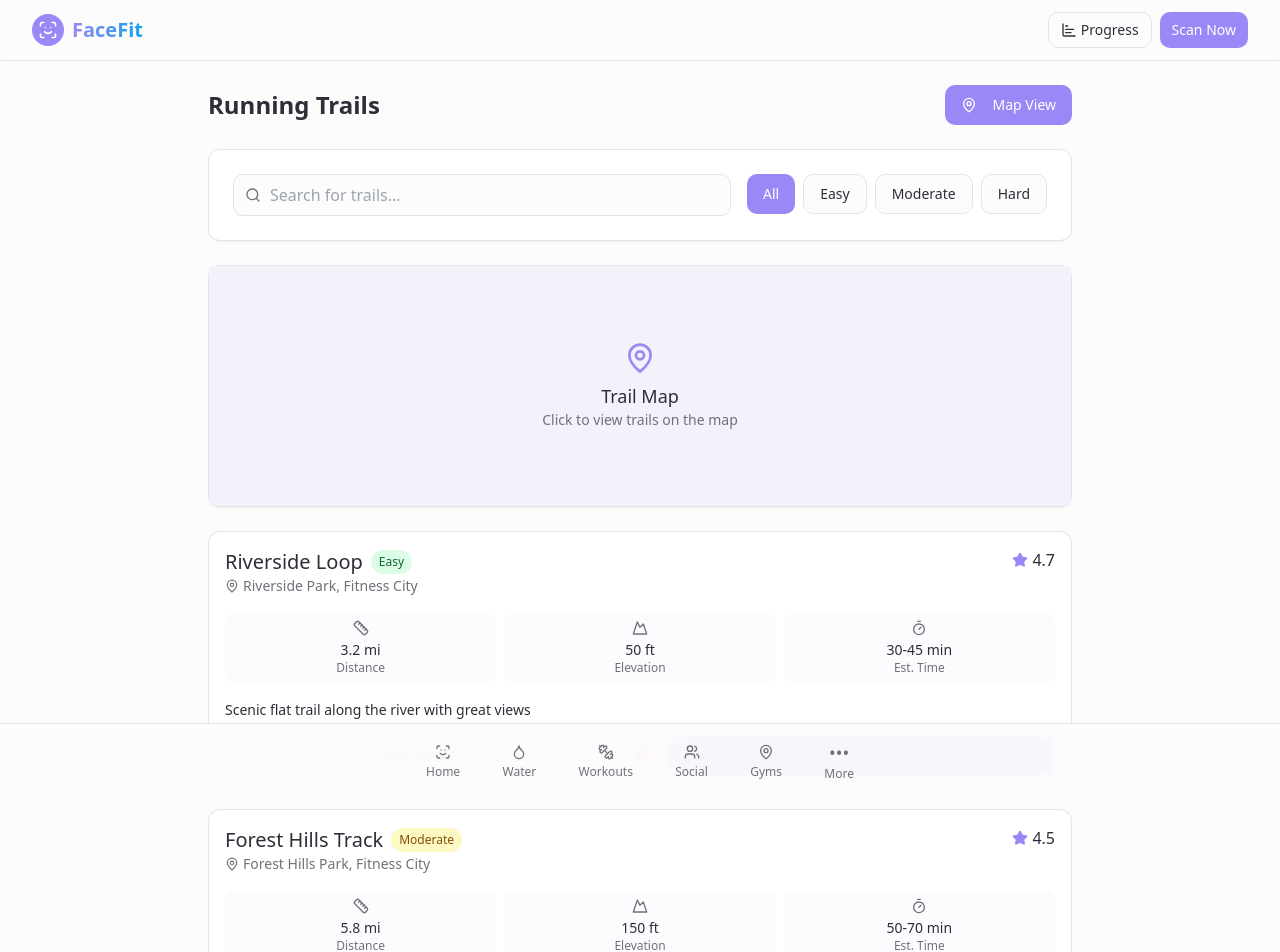
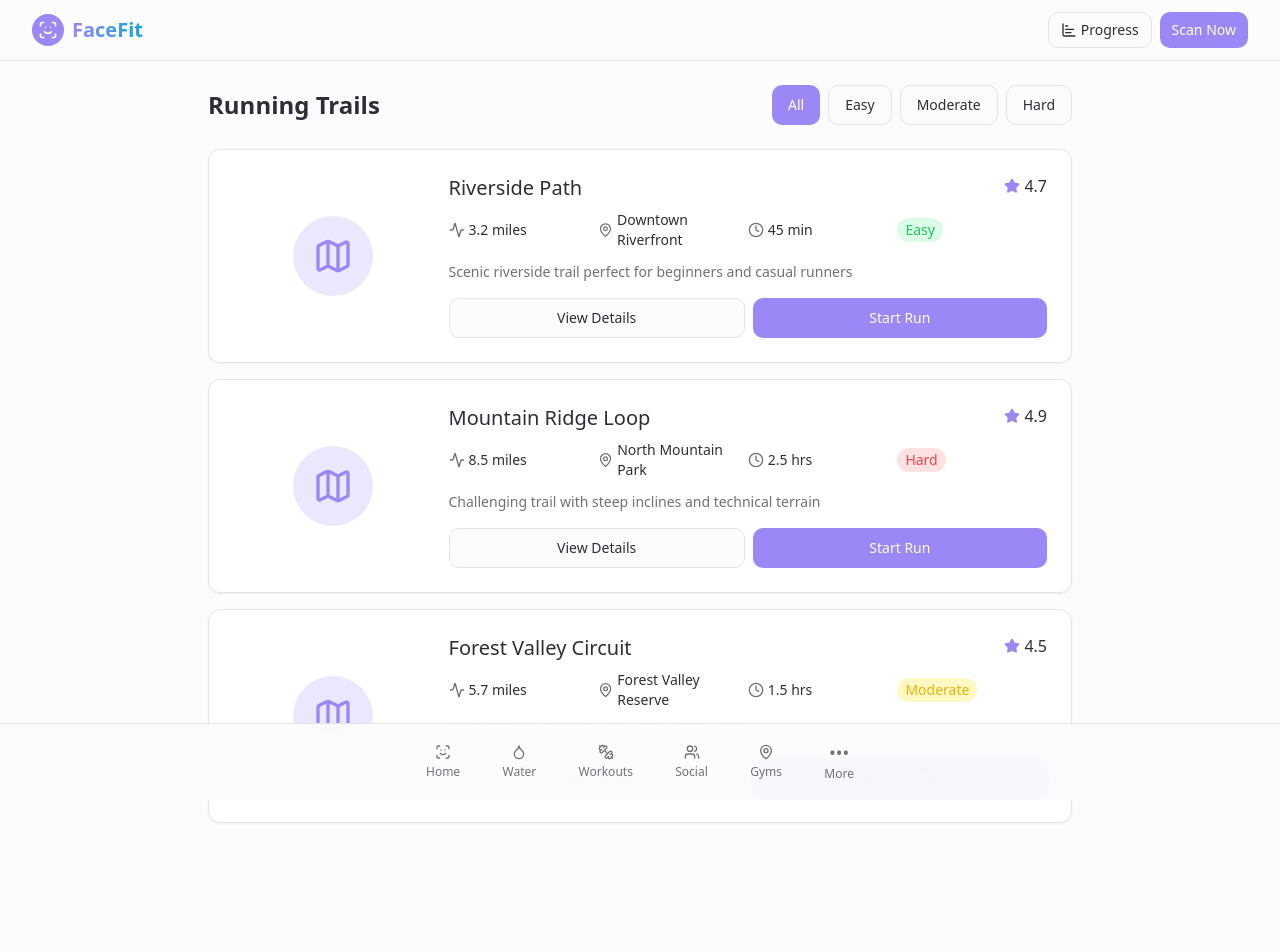
Before and after one commit to Matt-Aurora-Ventures/facial-focus-fitness-flow, a React (Vite) app: page /running-trails in a window 1280 px wide. Shown: the top 952 px of the page. After the commit the page ends 927 px from the top, so only its background shows below. Built offline with nearby package versions, Linux system fonts and the light colour scheme.

Commit message:
Refactor: Continue with previous changes

```diff
--- a/src/components/RunningTrails.tsx
+++ b/src/components/RunningTrails.tsx
@@ -1,63 +1,62 @@
 
 import React, { useState } from 'react';
-import { Card, CardContent, CardHeader, CardTitle } from "@/components/ui/card";
+import { Card, CardContent } from "@/components/ui/card";
 import { Button } from "@/components/ui/button";
-import { MapPin, Search, Filter, Mountain, Timer, Ruler, Star, Heart } from "lucide-react";
+import { Map, MapPin, Clock, Activity, Star } from "lucide-react";
 
 const RunningTrails: React.FC = () => {
-  const [searchQuery, setSearchQuery] = useState('');
-  const [difficulty, setDifficulty] = useState<'all' | 'easy' | 'moderate' | 'hard'>('all');
+  const [selectedDifficulty, setSelectedDifficulty] = useState<string>('all');
 
-  // Mock data for trails
   const trails = [
     {
       id: 1,
-      name: "Riverside Loop",
+      name: "Riverside Path",
       difficulty: "easy",
+      distance: "3.2 miles",
+      elevation: "50 ft",
       rating: 4.7,
-      distance: 3.2,
-      elevation: 50,
-      time: "30-45 min",
-      location: "Riverside Park, Fitness City",
-      description: "Scenic flat trail along the river with great views",
-      favorite: true
+      location: "Downtown Riverfront",
+      estimatedTime: "45 min",
+      description: "Scenic riverside trail perfect for beginners and casual runners"
     },
     {
       id: 2,
-      name: "Forest Hills Track",
-      difficulty: "moderate",
-      rating: 4.5,
-      distance: 5.8,
-      elevation: 150,
-      time: "50-70 min",
-      location: "Forest Hills Park, Fitness City",
-      description: "Beautiful wooded trail with moderate hills",
-      favorite: false
+      name: "Mountain Ridge Loop",
+      difficulty: "hard",
+      distance: "8.5 miles",
+      elevation: "1,200 ft",
+      rating: 4.9,
+      location: "North Mountain Park",
+      estimatedTime: "2.5 hrs",
+      description: "Challenging trail with steep inclines and technical terrain"
     },
     {
       id: 3,
-      name: "Mountain Summit Route",
-      difficulty: "hard",
-      rating: 4.9,
-      distance: 8.5,
-      elevation: 350,
-      time: "90-120 min",
-      location: "Mountain View Park, Fitness City",
-      description: "Challenging trail with steep climbs and amazing views from the summit",
-      favorite: false
-    },
+      name: "Forest Valley Circuit",
+      difficulty: "moderate",
+      distance: "5.7 miles",
+      elevation: "400 ft",
+      rating: 4.5,
+      location: "Forest Valley Reserve",
+      estimatedTime: "1.5 hrs",
+      description: "Mixed terrain trail through scenic forest paths"
+    }
   ];
 
-  const filteredTrails = difficulty === 'all'
+  const filteredTrails = selectedDifficulty === 'all'
     ? trails
-    : trails.filter(trail => trail.difficulty === difficulty);
+    : trails.filter(trail => trail.difficulty === selectedDifficulty);
 
   const getDifficultyColor = (difficulty: string) => {
     switch(difficulty) {
-      case 'easy': return 'bg-green-100 text-green-800';
-      case 'moderate': return 'bg-yellow-100 text-yellow-800';
-      case 'hard': return 'bg-red-100 text-red-800';
-      default: return 'bg-gray-100 text-gray-800';
+      case 'easy':
+        return 'text-green-500 bg-green-100';
+      case 'moderate':
+        return 'text-yellow-500 bg-yellow-100';
+      case 'hard':
+        return 'text-red-500 bg-red-100';
+      default:
+        return 'text-gray-500 bg-gray-100';
     }
   };
 
@@ -65,128 +64,83 @@ const RunningTrails: React.FC = () => {
     <div className="container max-w-4xl mx-auto px-4 py-6 mb-20">
       <div className="flex justify-between items-center mb-6">
         <h2 className="text-2xl font-semibold">Running Trails</h2>
-        <Button className="bg-facefit-purple hover:bg-facefit-purple/90">
-          <MapPin className="h-4 w-4 mr-2" />
-          Map View
-        </Button>
-      </div>
-
-      {/* Search and Filters */}
-      <Card className="mb-6">
-        <CardContent className="pt-6">
-          <div className="flex flex-col sm:flex-row gap-4">
-            <div className="relative flex-1">
-              <Search className="absolute left-3 top-1/2 transform -translate-y-1/2 h-4 w-4 text-muted-foreground" />
-              <input
-                type="text"
-                placeholder="Search for trails..."
-                className="w-full pl-9 pr-4 py-2 rounded-md border border-input bg-background"
-                value={searchQuery}
-                onChange={(e) => setSearchQuery(e.target.value)}
-              />
-            </div>
         <div className="flex gap-2">
           <Button
-                variant={difficulty === 'all' ? 'default' : 'outline'}
-                className={difficulty === 'all' ? 'bg-facefit-purple' : ''}
-                onClick={() => setDifficulty('all')}
+            variant={selectedDifficulty === 'all' ? 'default' : 'outline'}
+            className={selectedDifficulty === 'all' ? 'bg-facefit-purple' : ''}
+            onClick={() => setSelectedDifficulty('all')}
           >
             All
           </Button>
           <Button
-                variant={difficulty === 'easy' ? 'default' : 'outline'}
-                className={difficulty === 'easy' ? 'bg-green-600' : ''}
-                onClick={() => setDifficulty('easy')}
+            variant={selectedDifficulty === 'easy' ? 'default' : 'outline'}
+            className={selectedDifficulty === 'easy' ? 'bg-facefit-purple' : ''}
+            onClick={() => setSelectedDifficulty('easy')}
           >
             Easy
           </Button>
           <Button
-                variant={difficulty === 'moderate' ? 'default' : 'outline'}
-                className={difficulty === 'moderate' ? 'bg-yellow-600' : ''}
-                onClick={() => setDifficulty('moderate')}
+            variant={selectedDifficulty === 'moderate' ? 'default' : 'outline'}
+            className={selectedDifficulty === 'moderate' ? 'bg-facefit-purple' : ''}
+            onClick={() => setSelectedDifficulty('moderate')}
           >
             Moderate
           </Button>
           <Button
-                variant={difficulty === 'hard' ? 'default' : 'outline'}
-                className={difficulty === 'hard' ? 'bg-red-600' : ''}
-                onClick={() => setDifficulty('hard')}
+            variant={selectedDifficulty === 'hard' ? 'default' : 'outline'}
+            className={selectedDifficulty === 'hard' ? 'bg-facefit-purple' : ''}
+            onClick={() => setSelectedDifficulty('hard')}
           >
             Hard
           </Button>
         </div>
       </div>
-        </CardContent>
-      </Card>
 
-      {/* Trail Map Placeholder */}
-      <Card className="mb-6">
-        <CardContent className="p-0">
-          <div className="h-60 bg-accent flex items-center justify-center">
-            <div className="text-center">
-              <MapPin className="h-8 w-8 mx-auto mb-2 text-facefit-purple" />
-              <p className="text-lg font-medium">Trail Map</p>
-              <p className="text-sm text-muted-foreground">Click to view trails on the map</p>
+      <div className="space-y-4">
+        {filteredTrails.map((trail) => (
+          <Card key={trail.id} className="overflow-hidden">
+            <CardContent className="p-6">
+              <div className="flex flex-col sm:flex-row gap-4">
+                <div className="sm:w-1/4 flex items-center justify-center">
+                  <div className="w-20 h-20 rounded-full bg-facefit-purple/20 flex items-center justify-center">
+                    <Map className="h-10 w-10 text-facefit-purple" />
                   </div>
                 </div>
-        </CardContent>
-      </Card>
-
-      {/* Trail Listings */}
-      <div className="space-y-4">
-        {filteredTrails.map((trail) => (
-          <Card key={trail.id}>
-            <div className="p-4">
+                <div className="sm:w-3/4">
                   <div className="flex justify-between items-start mb-2">
-                <div>
-                  <div className="flex items-center gap-2">
                     <h3 className="text-xl font-medium">{trail.name}</h3>
-                    <span className={`inline-flex items-center px-2 py-1 rounded-full text-xs font-medium ${getDifficultyColor(trail.difficulty)}`}>
-                      {trail.difficulty.charAt(0).toUpperCase() + trail.difficulty.slice(1)}
-                    </span>
-                  </div>
-                  <div className="flex items-center gap-1 text-sm text-muted-foreground">
-                    <MapPin className="h-3.5 w-3.5" />
-                    <span>{trail.location}</span>
-                  </div>
-                </div>
                     <div className="flex items-center">
                       <Star className="h-4 w-4 fill-facefit-purple text-facefit-purple mr-1" />
                       <span>{trail.rating}</span>
                     </div>
                   </div>
-
-              <div className="grid grid-cols-3 gap-2 my-4">
-                <div className="flex flex-col items-center p-2 bg-accent/30 rounded-md">
-                  <Ruler className="h-4 w-4 mb-1 text-muted-foreground" />
-                  <span className="text-sm font-medium">{trail.distance} mi</span>
-                  <span className="text-xs text-muted-foreground">Distance</span>
+                  <div className="grid grid-cols-2 sm:grid-cols-4 gap-y-2 mb-3">
+                    <div className="flex items-center gap-1">
+                      <Activity className="h-4 w-4 text-muted-foreground" />
+                      <span className="text-sm">{trail.distance}</span>
                     </div>
-                <div className="flex flex-col items-center p-2 bg-accent/30 rounded-md">
-                  <Mountain className="h-4 w-4 mb-1 text-muted-foreground" />
-                  <span className="text-sm font-medium">{trail.elevation} ft</span>
-                  <span className="text-xs text-muted-foreground">Elevation</span>
+                    <div className="flex items-center gap-1">
+                      <MapPin className="h-4 w-4 text-muted-foreground" />
+                      <span className="text-sm">{trail.location}</span>
                     </div>
-                <div className="flex flex-col items-center p-2 bg-accent/30 rounded-md">
-                  <Timer className="h-4 w-4 mb-1 text-muted-foreground" />
-                  <span className="text-sm font-medium">{trail.time}</span>
-                  <span className="text-xs text-muted-foreground">Est. Time</span>
+                    <div className="flex items-center gap-1">
+                      <Clock className="h-4 w-4 text-muted-foreground" />
+                      <span className="text-sm">{trail.estimatedTime}</span>
+                    </div>
+                    <div className="flex items-center">
+                      <span className={`text-sm px-2 py-0.5 rounded-full capitalize ${getDifficultyColor(trail.difficulty)}`}>
+                        {trail.difficulty}
+                      </span>
                     </div>
                   </div>
-
-              <p className="text-sm mb-4">{trail.description}</p>
-
+                  <p className="text-sm text-muted-foreground mb-4">{trail.description}</p>
                   <div className="flex gap-2">
                     <Button variant="outline" className="flex-1">View Details</Button>
-                <Button
-                  variant="outline"
-                  className={`w-10 ${trail.favorite ? 'text-red-500' : ''}`}
-                >
-                  <Heart className={`h-4 w-4 ${trail.favorite ? 'fill-red-500' : ''}`} />
-                </Button>
                     <Button className="flex-1 bg-facefit-purple hover:bg-facefit-purple/90">Start Run</Button>
                   </div>
                 </div>
+              </div>
+            </CardContent>
           </Card>
         ))}
       </div>
```
Also changed, not shown: src/components/ActivityClubFinder.tsx (+7 -11 lines). Lines whose indentation alone changed are shown as unchanged.
